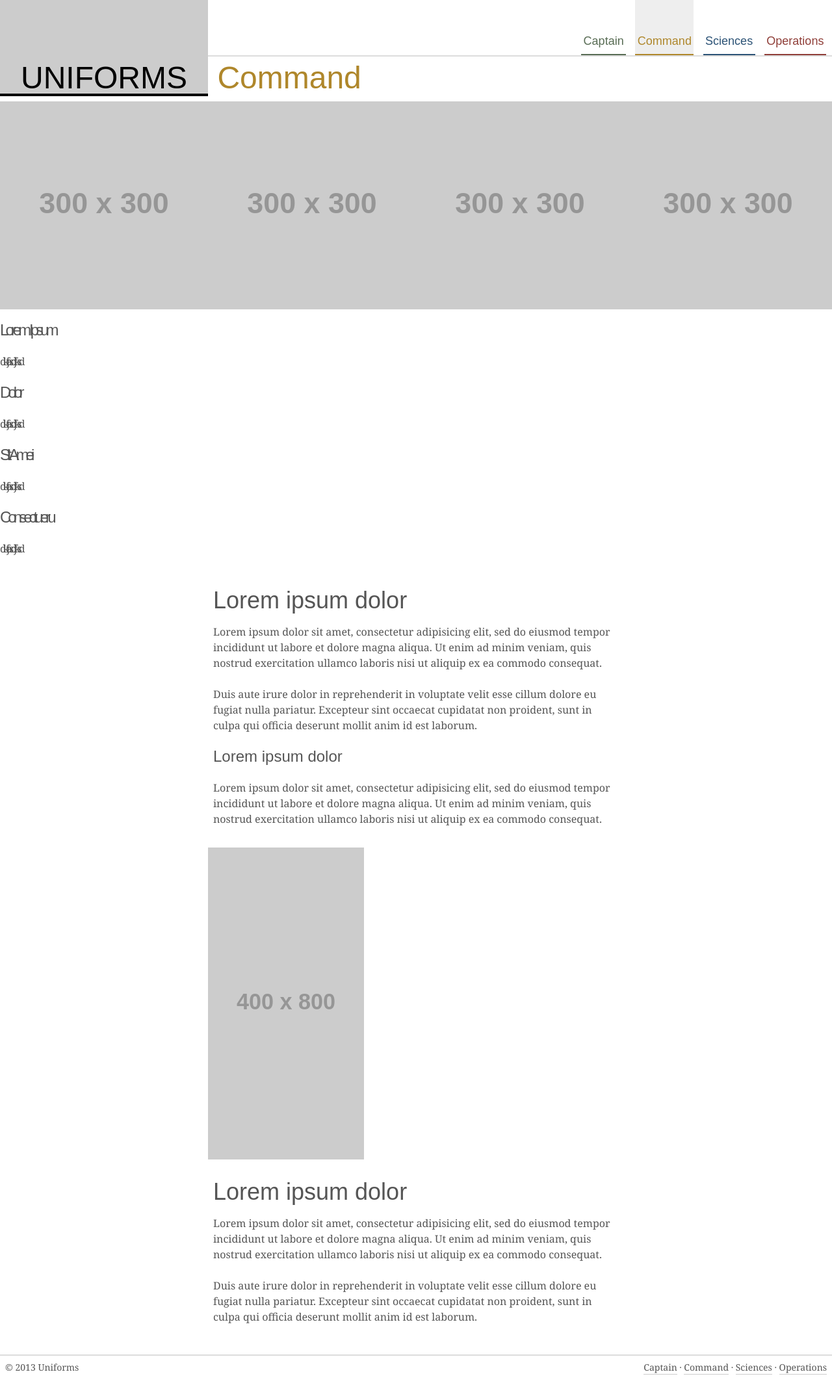
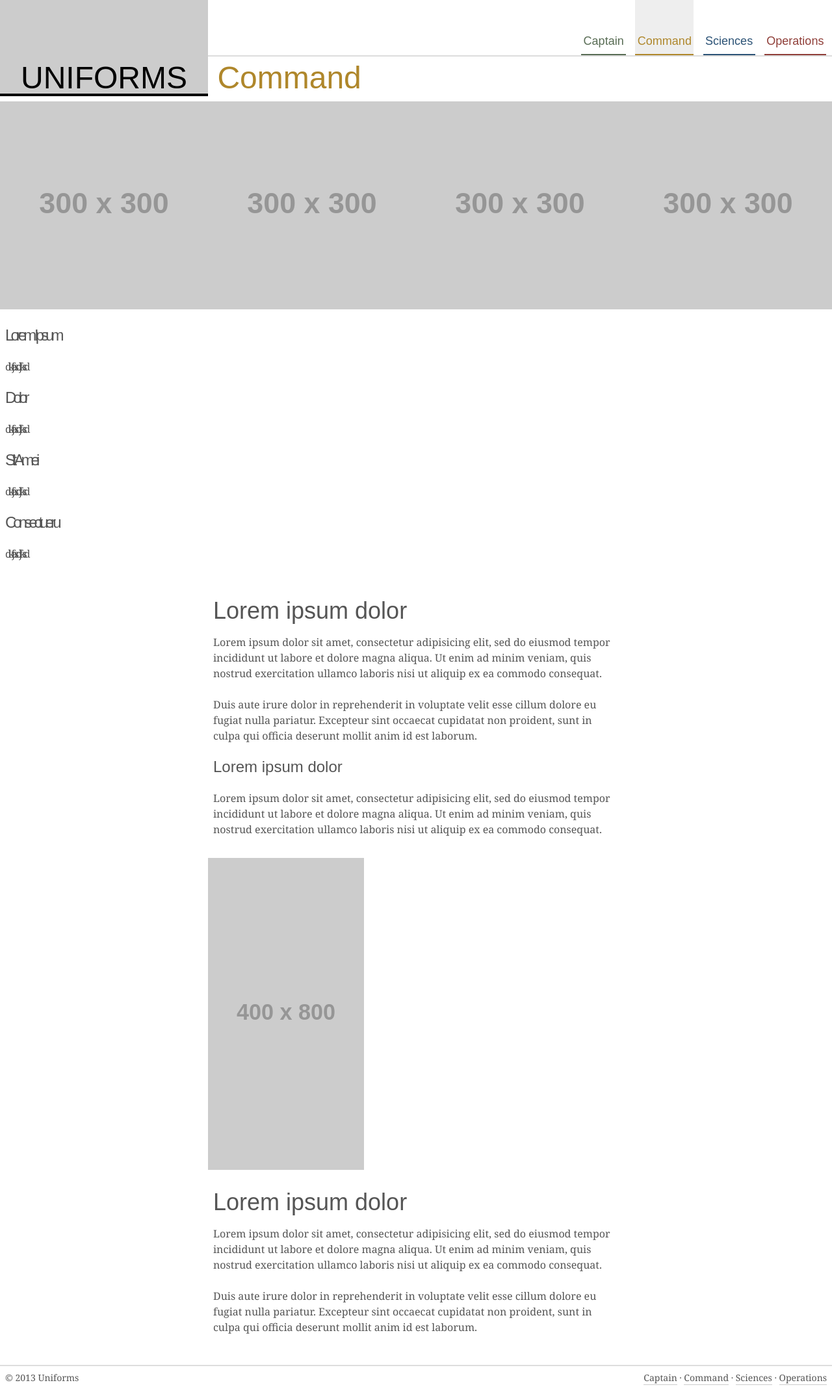
Before and after one commit to liannehebert/many-pages, a Jekyll site: the page built from command.html, in a window 1280 px wide. Shown: the whole page at 65% size. Built offline with Jekyll 4.4.1, drawn with Linux system fonts in a browser that asks for light colours; some web fonts are replaced; Markdown is read by kramdown in place of the engine named in the settings.

Commit message:
trying to fix bucket text
Not working yet

```diff
--- a/command.html
+++ b/command.html
@@ -9,23 +9,28 @@ title: Command
 		<img src="http://placehold.it/300x300" class="unit-s-1-4 unit-m-1-4 unit-l-1-4" alt="">
 		<img src="http://placehold.it/300x300" class="unit-s-1-4 unit-m-1-4 unit-l-1-4" alt="">
 
-
-	<div class="unit-s-1-4 unit-m-1-4 unit-l-1-4">
+	<div class="unit-spacer">
+		<div class="unit-s-1-4 unit-m-1-4 unit-l-1-4">
 			<h3>Lorem Ipsum</h3>
 			<p>dlkfjasdljflksd</p>
+		</div>
 
-
+		<div class="unit-s-1-4 unit-m-1-4 unit-l-1-4">
 			<h3>Dolor</h3>
 			<p>dlkfjasdljflksd</p>
+		</div>
 
+		<div class="unit-s-1-4 unit-m-1-4 unit-l-1-4">
 			<h3>Sit Amei</h3>
 			<p>dlkfjasdljflksd</p>
+		</div>
 
+		<div class="unit-s-1-4 unit-m-1-4 unit-l-1-4">
 			<h3>Consectueru</h3>
 			<p>dlkfjasdljflksd</p>
+		</div>
 
 	</div>
-
 
 	<div class="unit unit-s-hidden unit-m-hidden unit-l-1-4">&nbsp;
 	</div>
```
Also changed, not shown: 1 other file.
